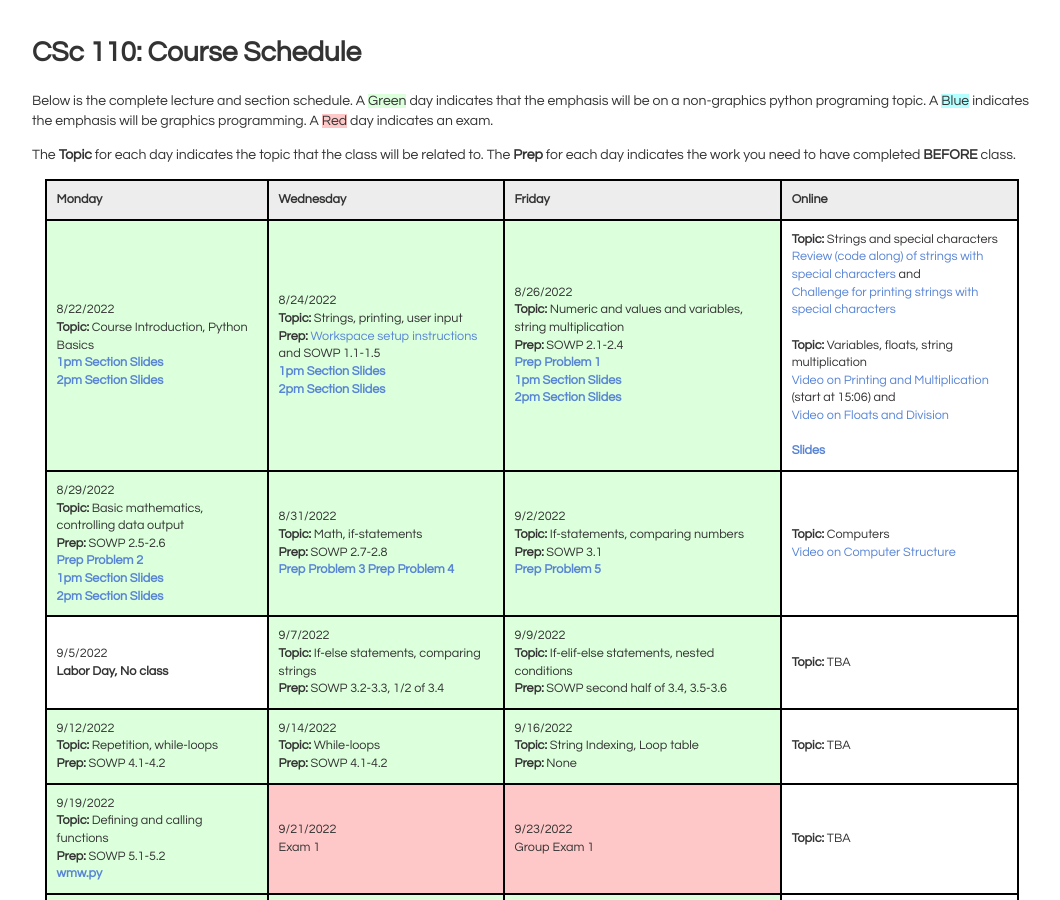
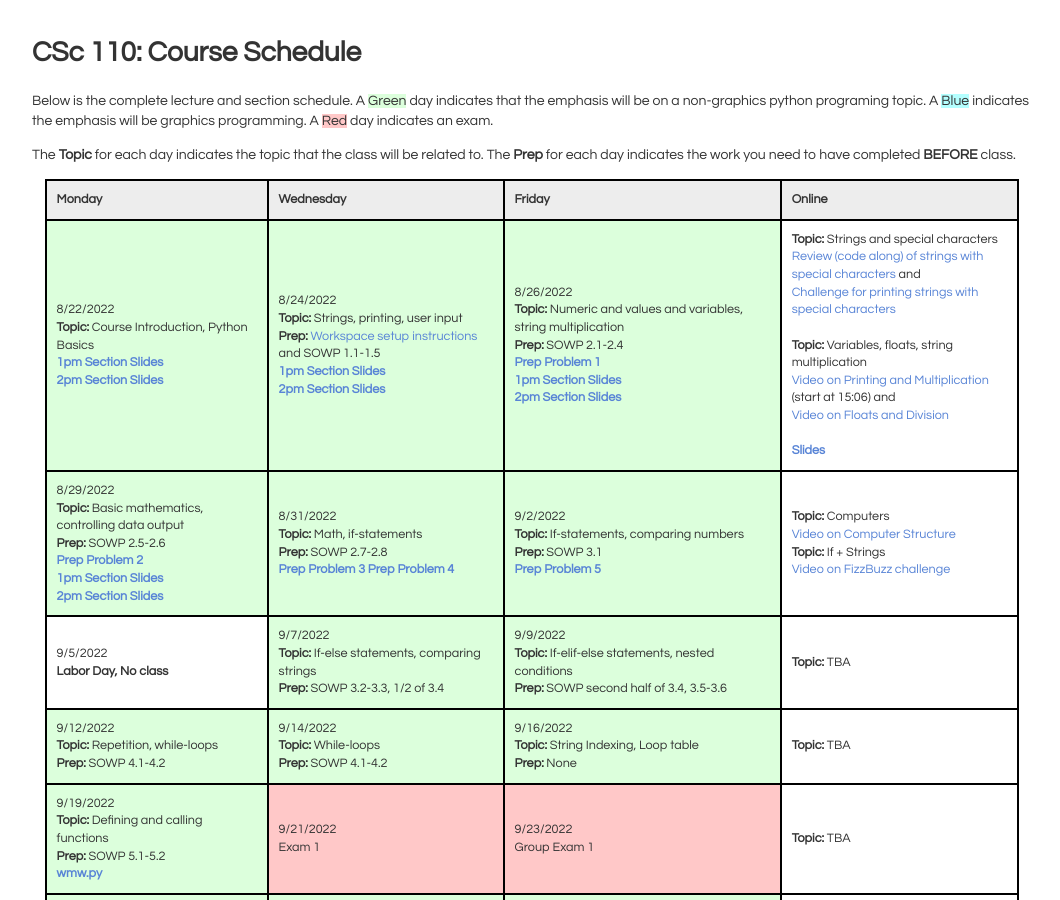
Before and after one commit to bddicken/cs110fall2022website, a Jekyll site: the page built from schedule/index.md, in a window 1280 px wide and 900 px high. Shown: the whole window, without its empty margins (108-1168 px from the left). Built offline with Jekyll 4.4.1, drawn with Linux system fonts in a browser that asks for light colours.

Commit message:
added video link for week 2

```diff
--- a/schedule/index.md
+++ b/schedule/index.md
@@ -108,6 +108,8 @@ The <b>Prep</b> for each day indicates the work you need to have completed <b>BE
   <td class="">
     <b>Topic:</b> Computers <br/>
     <a href="https://www.youtube.com/watch?v=Y3mU7vtGAOw">Video on Computer Structure</a> <br/>
+    <b>Topic:</b> If + Strings <br/>
+    <a href="https://youtu.be/LRqbR-Um7yM">Video on FizzBuzz challenge</a> <br/>
   </td>
 </tr>
 
```
